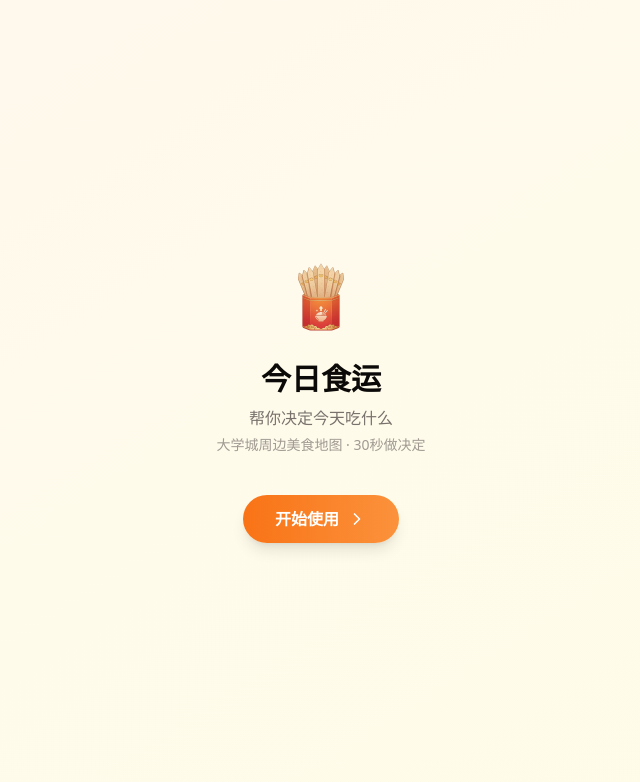
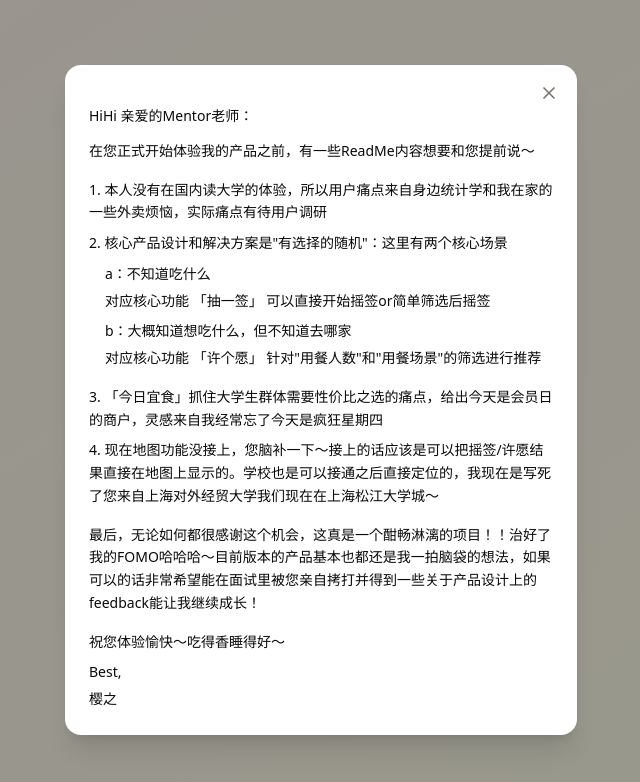
Before and after one commit to yingzhi923/FoodLuck, a React (Vite) app: page / in a window 1280 px wide. Shown: the top 782 px of the page, without its empty margins (319-959 px from the left). Built offline with nearby package versions, Linux system fonts and the light colour scheme.

Commit message:
更新信件

```diff
--- a/src/components/Onboarding.jsx
+++ b/src/components/Onboarding.jsx
@@ -1,10 +1,11 @@
 import React, { useState } from 'react';
 import { motion, AnimatePresence } from 'framer-motion';
-import { MapPin, ChevronRight } from 'lucide-react';
+import { MapPin, ChevronRight, X } from 'lucide-react';
 import { SCHOOLS } from '@/data/constants';
 import iconPng from '@/assets/brand/icon.png';
 
 const ONBOARDING_KEY = 'onboarding_done';
+const MENTOR_LETTER_SEEN_KEY = 'mentor_letter_seen';
 
 export function useOnboarding() {
   const [done, setDone] = useState(() => {
@@ -31,6 +32,15 @@ export function useOnboarding() {
 export default function Onboarding({ onComplete }) {
   const [step, setStep] = useState(0);
   const [selectedSchool, setSelectedSchool] = useState(null);
+  const [showLetter, setShowLetter] = useState(() => {
+    try { return localStorage.getItem(MENTOR_LETTER_SEEN_KEY) !== 'true'; }
+    catch { return true; }
+  });
+
+  const handleCloseLetter = () => {
+    try { localStorage.setItem(MENTOR_LETTER_SEEN_KEY, 'true'); } catch { /* noop */ }
+    setShowLetter(false);
+  };
 
   const handleComplete = () => {
     onComplete(selectedSchool || '东华大学');
@@ -38,6 +48,52 @@ export default function Onboarding({ onComplete }) {
 
   return (
     <div className="fixed inset-0 z-[100] bg-gradient-to-br from-orange-50 via-amber-50 to-yellow-50 flex flex-col">
+      {/* 一次性信件弹窗 */}
+      <AnimatePresence>
+        {showLetter && (
+          <motion.div
+            initial={{ opacity: 0 }}
+            animate={{ opacity: 1 }}
+            exit={{ opacity: 0 }}
+            className="fixed inset-0 z-[110] flex items-center justify-center p-4 bg-black/40"
+            onClick={(e) => e.target === e.currentTarget && handleCloseLetter()}
+          >
+            <motion.div
+              initial={{ opacity: 0, scale: 0.95 }}
+              animate={{ opacity: 1, scale: 1 }}
+              exit={{ opacity: 0, scale: 0.95 }}
+              transition={{ type: 'spring', damping: 25 }}
+              className="relative w-full max-w-lg max-h-[85vh] rounded-2xl bg-white shadow-xl flex flex-col"
+              onClick={(e) => e.stopPropagation()}
+            >
+              <button
+                type="button"
+                onClick={handleCloseLetter}
+                className="absolute right-3 top-3 z-10 p-1.5 rounded-full text-muted-foreground hover:text-foreground hover:bg-black/5 transition-colors"
+                aria-label="关闭"
+              >
+                <X className="w-5 h-5" />
+              </button>
+              <div className="overflow-y-auto flex-1 p-6 pt-10 text-sm text-foreground leading-relaxed">
+                <p className="mb-3">HiHi 亲爱的Mentor老师：</p>
+                <p className="mb-4">在您正式开始体验我的产品之前，有一些ReadMe内容想要和您提前说～</p>
+                <p className="mb-2">1. 本人没有在国内读大学的体验，所以用户痛点来自身边统计学和我在家的一些外卖烦恼，实际痛点有待用户调研</p>
+                <p className="mb-2">2. 核心产品设计和解决方案是"有选择的随机"：这里有两个核心场景</p>
+                <p className="pl-4 mb-1">a：不知道吃什么</p>
+                <p className="pl-4 mb-2">对应核心功能 「抽一签」 可以直接开始摇签or简单筛选后摇签</p>
+                <p className="pl-4 mb-1">b：大概知道想吃什么，但不知道去哪家</p>
+                <p className="pl-4 mb-4">对应核心功能 「许个愿」 针对"用餐人数"和"用餐场景"的筛选进行推荐</p>
+                <p className="mb-2">3. 「今日宜食」抓住大学生群体需要性价比之选的痛点，给出今天是会员日的商户，灵感来自我经常忘了今天是疯狂星期四</p>
+                <p className="mb-4">4. 现在地图功能没接上，您脑补一下～接上的话应该是可以把摇签/许愿结果直接在地图上显示的。学校也是可以接通之后直接定位的，我现在是写死了您来自上海对外经贸大学我们现在在上海松江大学城～</p>
+                <p className="mb-4">最后，无论如何都很感谢这个机会，这真是一个酣畅淋漓的项目！！治好了我的FOMO哈哈哈～目前版本的产品基本也都还是我一拍脑袋的想法，如果可以的话非常希望能在面试里被您亲自拷打并得到一些关于产品设计上的feedback能让我继续成长！</p>
+                <p className="mb-2">祝您体验愉快～吃得香睡得好～</p>
+                <p className="mb-1">Best,</p>
+                <p>樱之</p>
+              </div>
+            </motion.div>
+          </motion.div>
+        )}
+      </AnimatePresence>
       <AnimatePresence mode="wait">
         {step === 0 && (
           <motion.div
```
